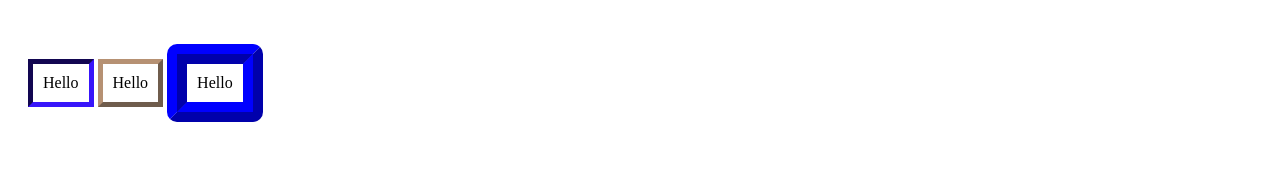
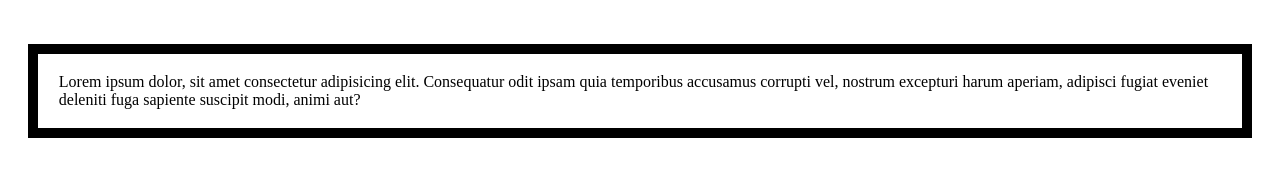
Before and after one commit to Sefdine/Openclassroom_CSS, a plain HTML site: page index.html in a window 1280 px wide. Drawn offline with Linux system fonts and the light colour scheme.

Commit message:
Chapter 3

```diff
--- a/index.html
+++ b/index.html
@@ -8,9 +8,7 @@
     <title>Document</title>
 </head>
 <body>
-    <p id="one">Hello</p>
-    <p id="two">Hello</p>
-    <p id="three">Hello</p>
+    <p>Lorem ipsum dolor, sit amet consectetur adipisicing elit. Consequatur odit ipsam quia temporibus accusamus corrupti vel, nostrum excepturi harum aperiam, adipisci fugiat eveniet deleniti fuga sapiente suscipit modi, animi aut?</p>
 
 </body>
 </html>
--- a/style.css
+++ b/style.css
@@ -5,22 +5,8 @@ body {
 }
 
 p {
-    display: inline-block;
-    color: #000;
-    padding: 10px;
+    border: 10px solid #000;
+    /* padding: T R B L;*/
+    padding: 1.2em 0.8em 1.2em 1.3em;
+    color: black;
 }
-
-#one {
-    border-width: thick;
-    border-style: inset;
-    border-color: rgb(37, 14, 165);
-}
-
-#two {
-    border: 5px outset rgba(170, 126, 90, 0.849);
-}
-
-#three {
-    border: 1.3em ridge blue;
-    border-radius: 10px;
-}
```
